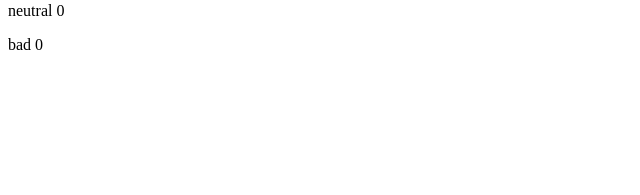
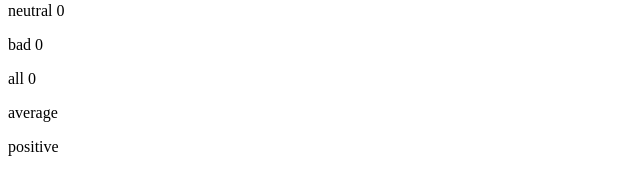
Before and after one commit to luvie23/FSO, a React (Create React App) app in the folder part01/unicafe/: page / in a window 1280 px wide. Shown: the part 213-408 px from the top of the page, without its empty margins (0-640 px from the left). Built offline with nearby package versions, Linux system fonts and the light colour scheme.

Commit message:
finish exercise 1.7

```diff
--- a/part01/unicafe/src/App.js
+++ b/part01/unicafe/src/App.js
@@ -24,16 +24,34 @@ const App = () => {
   const [good, setGood] = useState(0)
   const [neutral, setNeutral] = useState(0)
   const [bad, setBad] = useState(0)
+  const [all, setAll] = useState([])
 
   const func = (option) => {
     if (option === 'good'){
       setGood(good + 1)
+      setAll(all.concat(1))
 
     } else if (option === 'neutral'){
       setNeutral(neutral + 1)
+      setAll(all.concat(0))
+
 
     } else if (option === 'bad'){
       setBad(bad + 1)
+      setAll(all.concat(-1))
+
+    }
+  }
+
+  function allAverage() {
+    if (all.length != 0){
+    return (all.reduce((a, b) => a + b) / all.length)
+    }
+  }
+
+  function positiveFeedback() {
+    if (all.length >= 1){
+    return (100 * good) / all.length + '%'
     }
   }
 
@@ -47,6 +65,9 @@ const App = () => {
       <Feedback feedback={good} text='good'/>
       <Feedback feedback={neutral} text='neutral'/>
       <Feedback feedback={bad}text='bad'/>
+      <Feedback feedback={all.length} text='all'/>
+      <Feedback feedback={allAverage()} text='average'/>
+      <Feedback feedback={positiveFeedback()} text='positive'/>
     </div>
   )
 }
```
